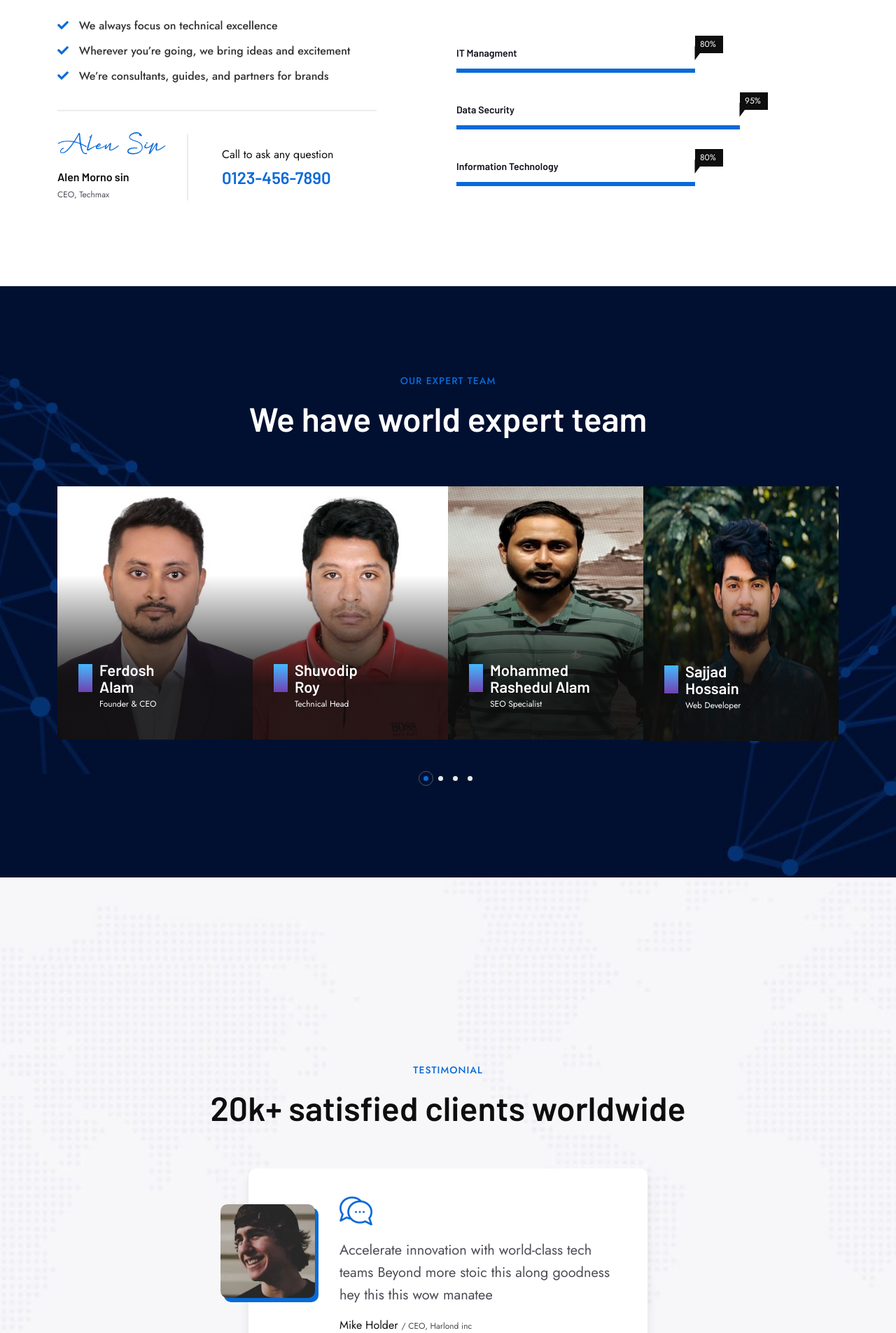
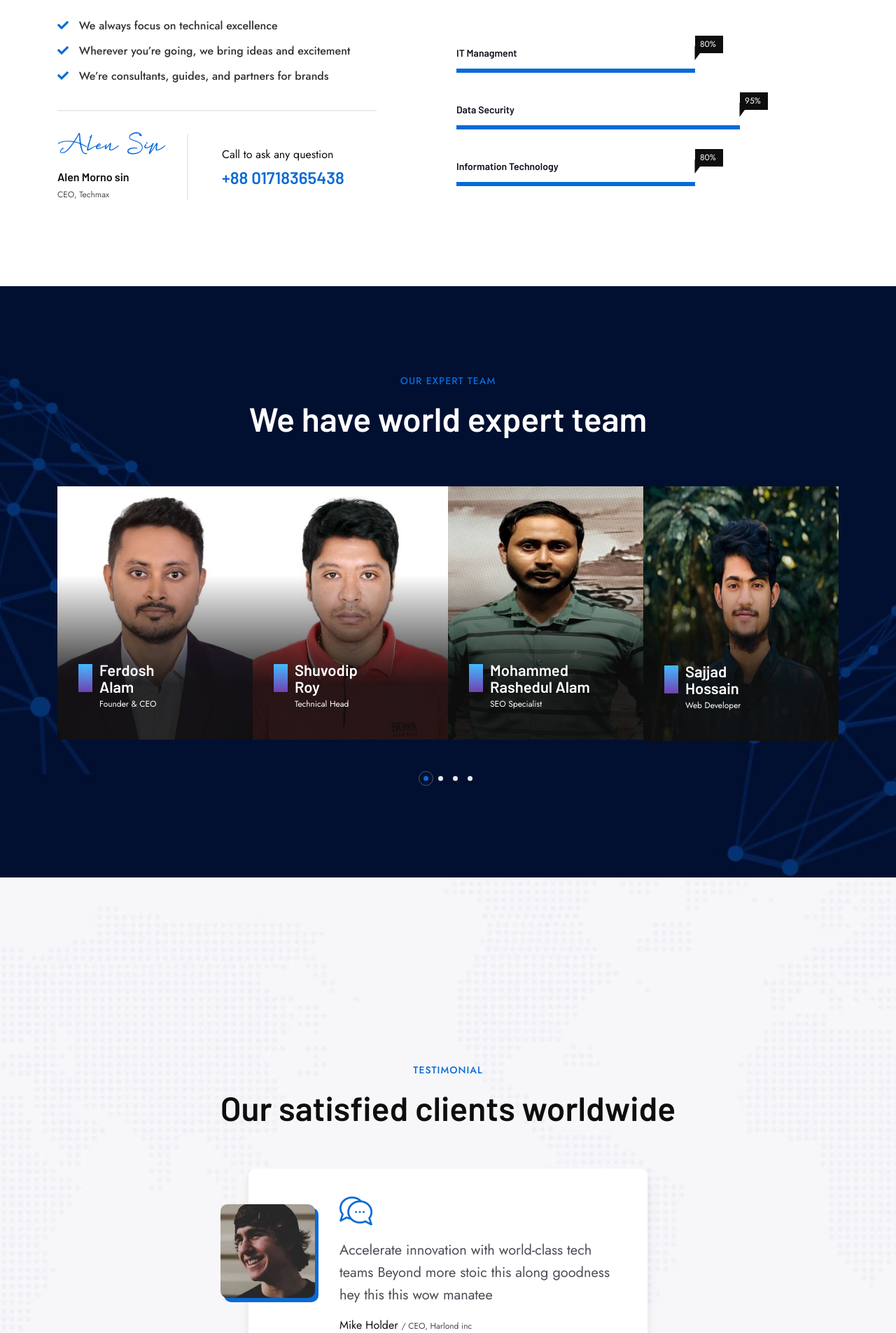
Before and after one commit to mh-shuvo/binarysoft, a PHP site: page /about-us in a window 1280 px wide. Shown: the part 3490-5395 px from the top of the page at 70% size. Run offline with PHP 8.4, Linux system fonts and the light colour scheme; some web fonts are replaced.

Commit message:
Fix issues

```diff
--- a/views/about_us.php
+++ b/views/about_us.php
@@ -322,7 +322,7 @@
                                     </div>
                                     <div class="about-info">
                                         <p>Call to ask any question </p>
-                                        <h3 class="number">0123-456-7890</h3>
+                                        <h3 class="number">+88 01718365438</h3>
                                     </div>
                                 </div>
                                 <!-- About Author Info Wrap End -->
@@ -489,7 +489,7 @@
                 <div class="testimonial-wrap-02">
                     <div class="section-title text-center">
                         <h3 class="sub-title">Testimonial</h3>
-                        <h2 class="title">20k+ satisfied clients worldwide</h2>
+                        <h2 class="title">Our satisfied clients worldwide</h2>
                     </div>
                     <div class="testimonial-content-wrap-02">
                         <div class="swiper-container testimonial-02-active">
--- a/views/services.php
+++ b/views/services.php
@@ -218,7 +218,7 @@
                 <div class="testimonial-wrap-02">
                     <div class="section-title text-center">
                         <h3 class="sub-title">Testimonial</h3>
-                        <h2 class="title">20k+ satisfied clients worldwide</h2>
+                        <h2 class="title">Our satisfied clients worldwide</h2>
                     </div>
                     <div class="testimonial-content-wrap-02">
                         <div class="swiper-container testimonial-02-active">
--- a/views/why_choose_us.php
+++ b/views/why_choose_us.php
@@ -308,7 +308,7 @@
                 <div class="testimonial-wrap-02">
                     <div class="section-title text-center">
                         <h3 class="sub-title">Testimonial</h3>
-                        <h2 class="title">20k+ satisfied clients worldwide</h2>
+                        <h2 class="title">Our satisfied clients worldwide</h2>
                     </div>
                     <div class="testimonial-content-wrap-02">
                         <div class="swiper-container testimonial-02-active">
```
